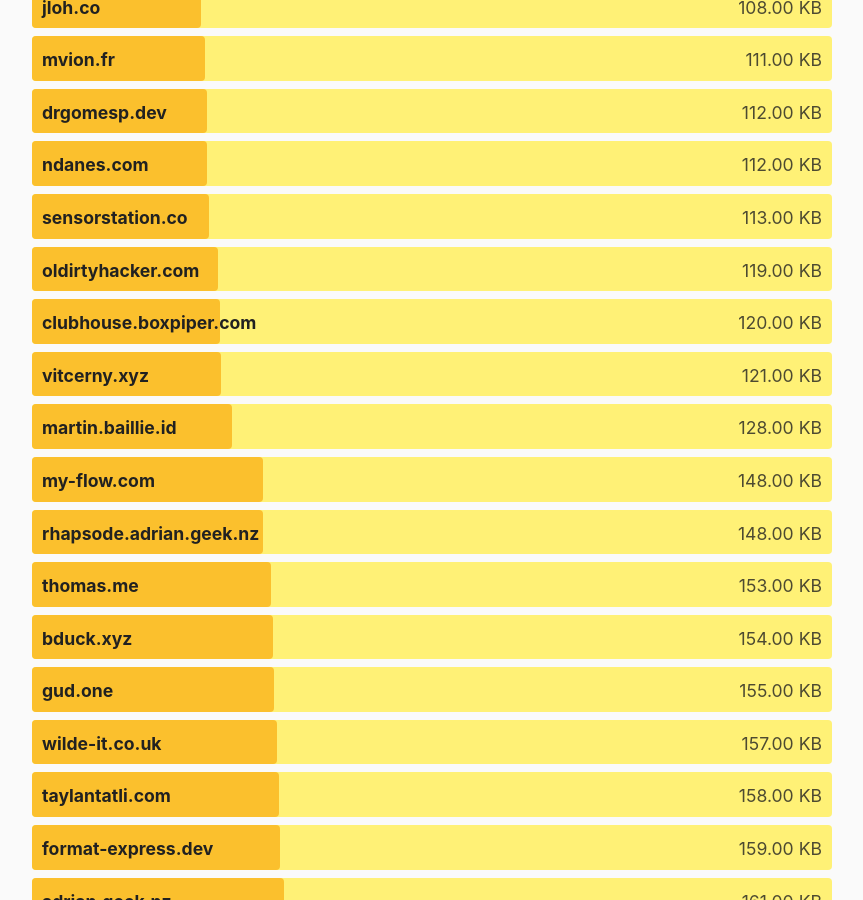
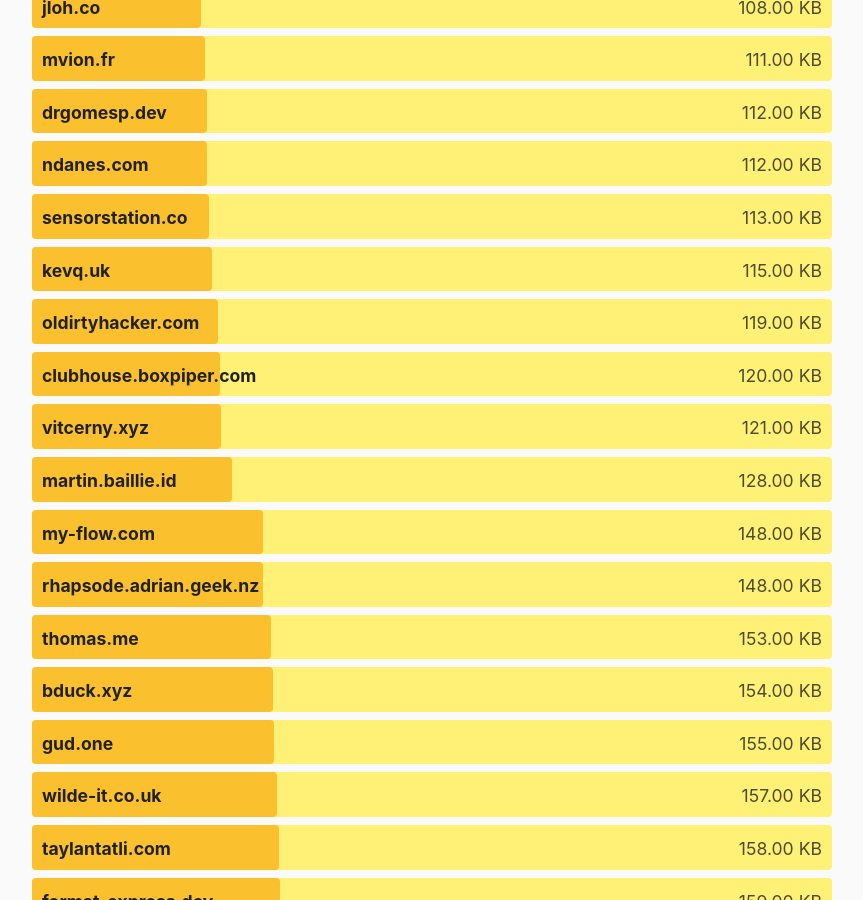
Before and after one commit to kevquirk/512kb.club, a Jekyll site: the page built from index.md, in a window 1280 px wide and 900 px high, scrolled down 10852 px. Shown: the whole window, without its empty margins (208-1071 px from the left). Built offline with Jekyll 4.4.1, drawn with Linux system fonts in a browser that asks for light colours.

Commit message:
updated kevq.uk

```diff
--- a/_data/sites.yml
+++ b/_data/sites.yml
@@ -750,7 +750,7 @@
 
 - domain: kevq.uk
   url: https://kevq.uk/
-  size: 444
+  size: 115
   last_checked: 2021-10-25
 
 - domain: kidl.at
```
